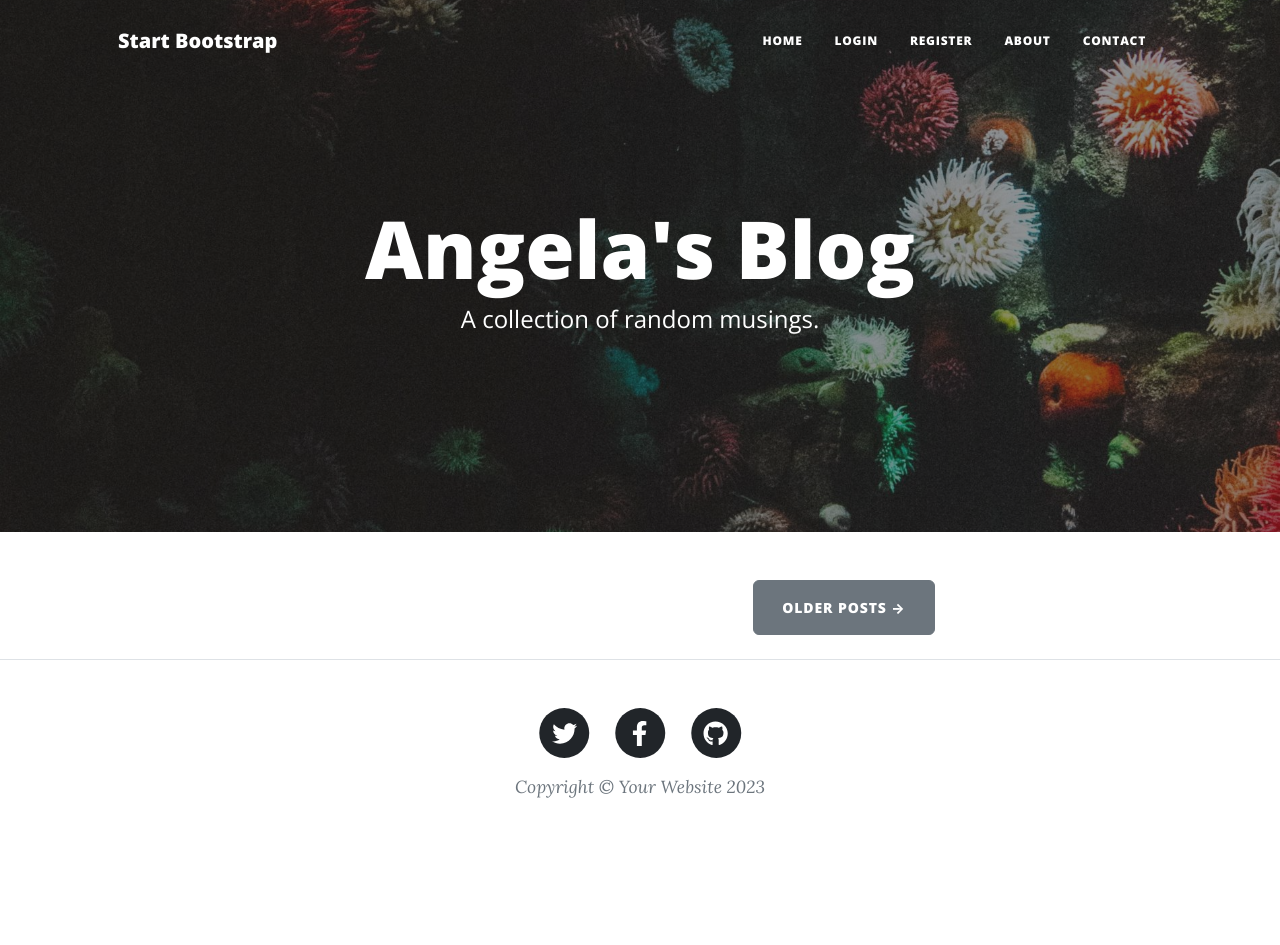
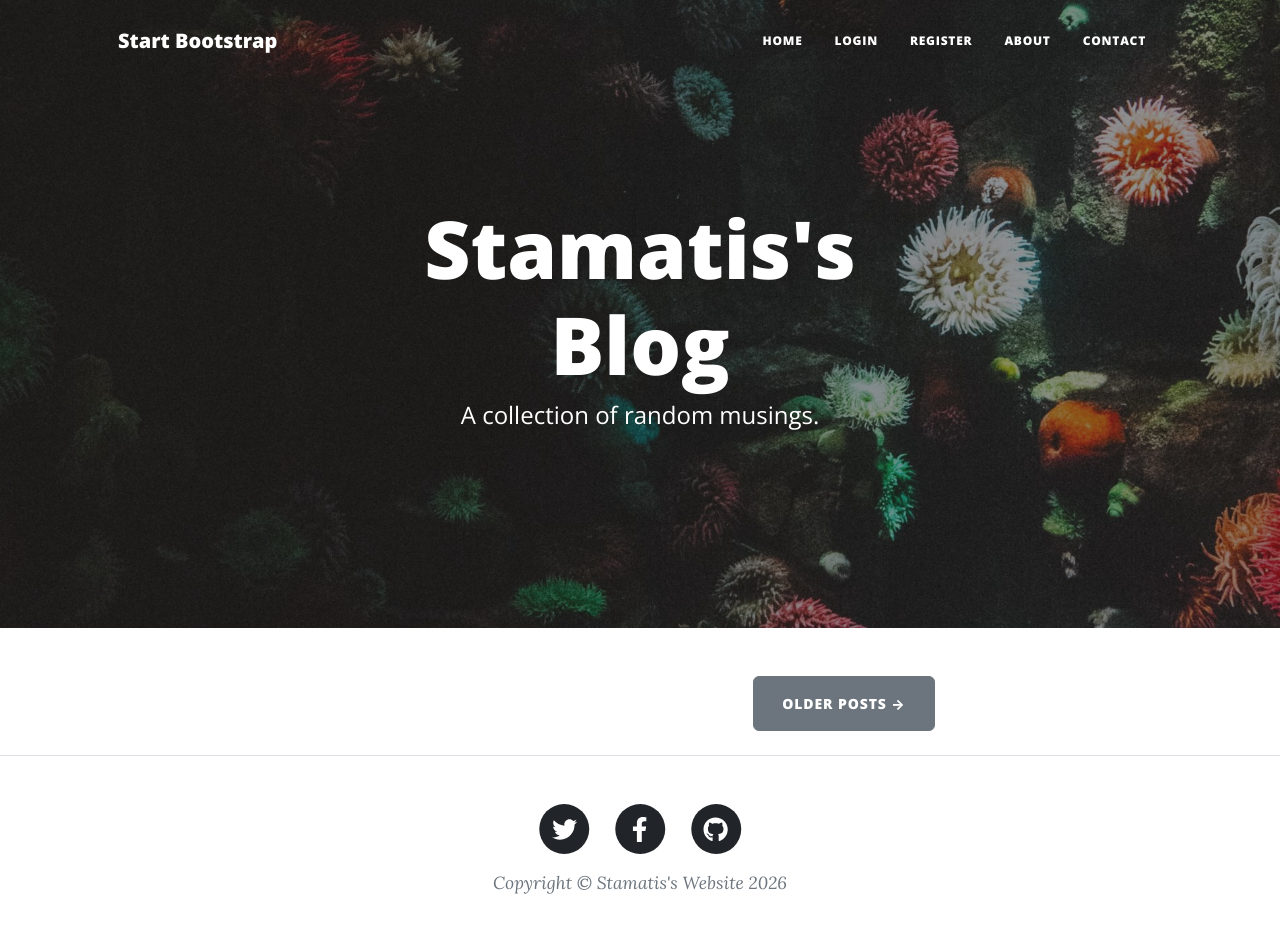
Before and after one commit to StamatisKamisakis/flask-blog, a Flask app: page / in a window 1280 px wide. Before the commit the page ends 798 px from the top, so only its background shows below. Run offline with Flask 3, Linux system fonts and the light colour scheme; data that the repository does not hold is empty; some libraries are stand-ins or nearby versions.

Commit message:
Update blog name to Stamatis and add dynamic year

```diff
--- a/main.py
+++ b/main.py
@@ -1,5 +1,6 @@
 import os
 from datetime import date
+from datetime import datetime
 from flask import Flask, abort, render_template, redirect, url_for, flash, request
 from flask_bootstrap import Bootstrap5
 from flask_ckeditor import CKEditor
@@ -153,7 +154,7 @@ def register():
         # This line will authenticate the user with Flask-Login
         login_user(new_user)
         return redirect(url_for("get_all_posts"))
-    return render_template("register.html", form=form, current_user=current_user)
+    return render_template("register.html", form=form, current_user=current_user, current_year=datetime.now().year)
 
 
 @app.route('/login', methods=["GET", "POST"])
@@ -176,7 +177,7 @@ def login():
             login_user(user)
             return redirect(url_for('get_all_posts'))
 
-    return render_template("login.html", form=form, current_user=current_user)
+    return render_template("login.html", form=form, current_user=current_user, current_year=datetime.now().year)
 
 
 @app.route('/logout')
@@ -189,7 +190,7 @@ def logout():
 def get_all_posts():
     result = db.session.execute(db.select(BlogPost))
     posts = result.scalars().all()
-    return render_template("index.html", all_posts=posts, current_user=current_user)
+    return render_template("index.html", all_posts=posts, current_user=current_user, current_year=datetime.now().year)
 
 
 # Add a POST method to be able to post comments
@@ -211,7 +212,7 @@ def show_post(post_id):
         )
         db.session.add(new_comment)
         db.session.commit()
-    return render_template("post.html", post=requested_post, current_user=current_user, form=comment_form)
+    return render_template("post.html", post=requested_post, current_user=current_user, form=comment_form, current_year=datetime.now().year)
 
 
 # Use a decorator so only an admin user can create new posts
@@ -268,12 +269,12 @@ def delete_post(post_id):
 
 @app.route("/about")
 def about():
-    return render_template("about.html", current_user=current_user)
+    return render_template("about.html", current_user=current_user, current_year=datetime.now().year)
 
 
 @app.route("/contact", methods=["GET", "POST"])
 def contact():
-    return render_template("contact.html", current_user=current_user)
+    return render_template("contact.html", current_user=current_user, current_year=datetime.now().year)
 
 # Optional: You can include the email sending code from Day 60:
 # DON'T put your email and password here directly! The code will be visible when you upload to Github.
--- a/templates/footer.html
+++ b/templates/footer.html
@@ -29,7 +29,7 @@
                               </a>
                           </li>
                       </ul>
-                      <div class="small text-center text-muted fst-italic">Copyright &copy; Your Website 2023</div>
+                      <div class="small text-center text-muted fst-italic">Copyright &copy; Stamatis's Website {{ current_year }}</div>
                   </div>
               </div>
           </div>
--- a/templates/header.html
+++ b/templates/header.html
@@ -8,7 +8,7 @@
     />
     <meta name="description" content="" />
     <meta name="author" content="" />
-    <title>Angela's Blog</title>
+    <title>Stamatis's Blog</title>
     {% block styles %}
     <!-- Load Bootstrap-Flask CSS here -->
     {{ bootstrap.load_css() }}
--- a/templates/index.html
+++ b/templates/index.html
@@ -9,7 +9,7 @@
     <div class="row gx-4 gx-lg-5 justify-content-center">
       <div class="col-md-10 col-lg-8 col-xl-7">
         <div class="site-heading">
-          <h1>Angela's Blog</h1>
+          <h1>Stamatis's Blog</h1>
           <span class="subheading">A collection of random musings.</span>
         </div>
       </div>
```
